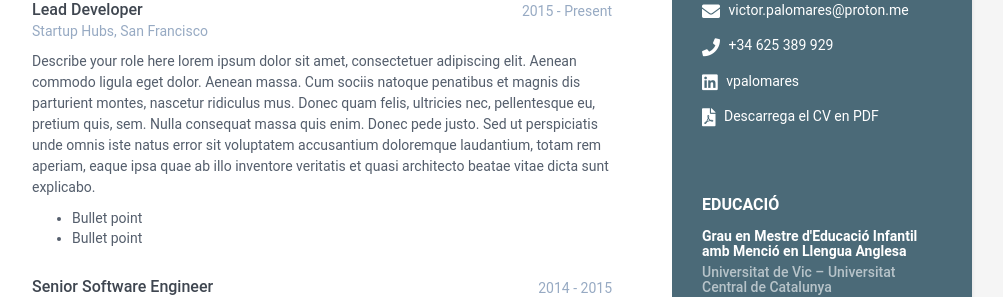
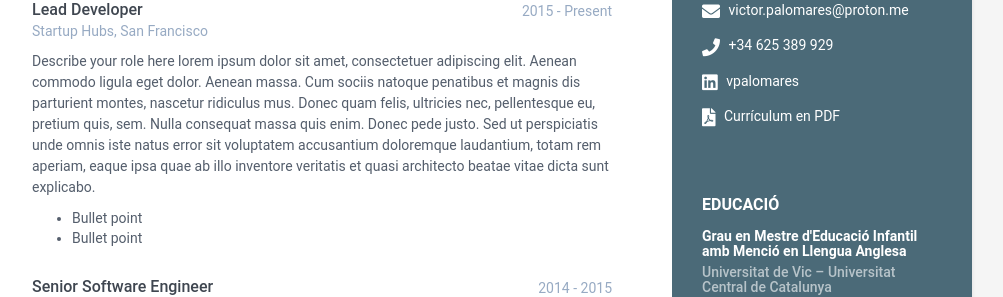
Before and after one commit to vpalomares/cv, a Jekyll site: the page built from index.html, in a window 1280 px wide and 900 px high. Shown: the part 333-630 px from the top of the window, without its empty margins (168-1171 px from the left). Built offline with Jekyll 4.4.1, drawn with Linux system fonts in a browser that asks for light colours.

Commit message:
Update contact.html

```diff
--- a/_includes/contact.html
+++ b/_includes/contact.html
@@ -21,7 +21,7 @@
 
     {% if sidebar.pdf %}
     <li class="pdf"><i class="fas fa-file-pdf"></i>
-      <a href="{{ sidebar.pdf }}" target="_blank">Descarrega el CV en PDF</a>
+      <a href="{{ sidebar.pdf }}" target="_blank">Currículum en PDF</a>
     </li>
     {% endif %}
 
```
